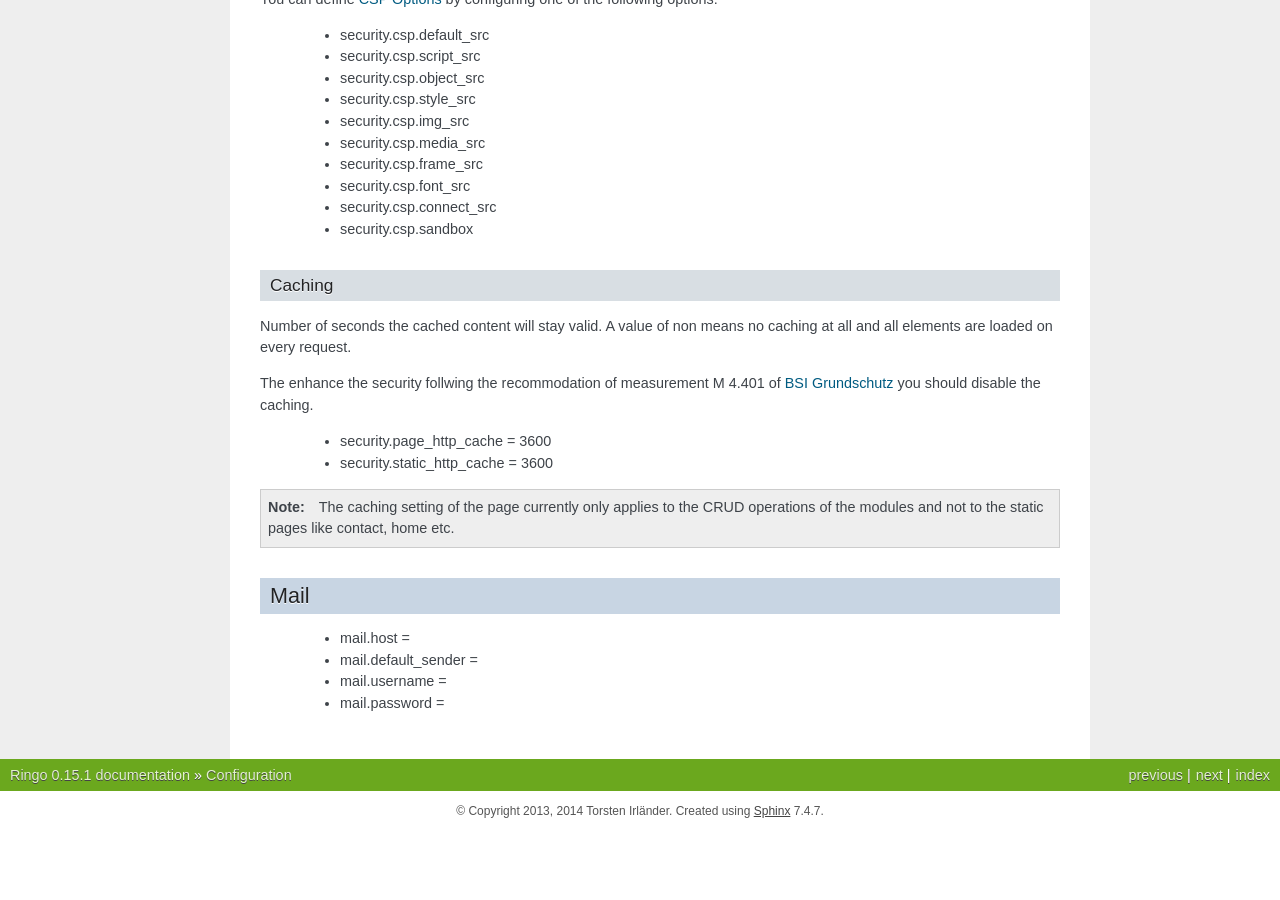
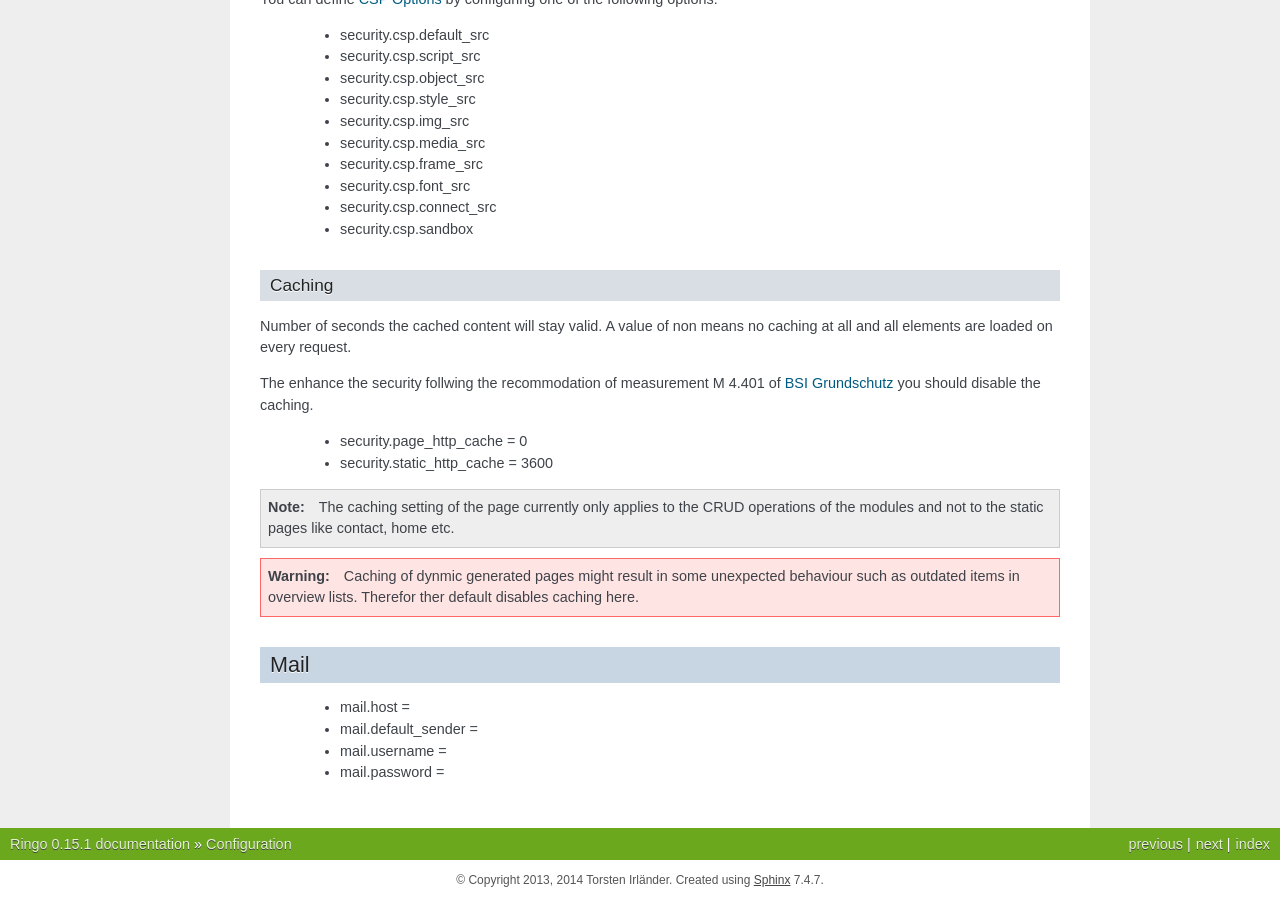
Before and after one commit to ringo-framework/ringo, a Sphinx documentation site: the page built from docs/source/config.rst, in a window 1280 px wide and 900 px high, scrolled down 1184 px. Built offline with Sphinx 7.4.7, drawn with Linux system fonts in a browser that asks for light colours; formulas are drawn with MathJax 3; before the commit the page ends 2015 px from its top, so only the background shows below that.

Commit message:
Set default cache of dynamic generated pages to 0

```diff
--- a/docs/source/config.rst
+++ b/docs/source/config.rst
@@ -76,7 +76,7 @@ caching at all and all elements are loaded on every request.
 The enhance the security follwing the recommodation of measurement M 4.401 of
 `BSI Grundschutz <https://www.bsi.bund.de/DE/Themen/ITGrundschutz/ITGrundschutzKataloge/Inhalt/_content/m/m04/m04401.html;jsessionid=116E42B16FBC9D779FD768E7CDE905A1.2_cid368>`_ you should disable the caching.
 
- * security.page_http_cache = 3600
+ * security.page_http_cache = 0
  * security.static_http_cache = 3600
 
 .. note::
@@ -84,6 +84,11 @@ The enhance the security follwing the recommodation of measurement M 4.401 of
    operations of the modules and not to the static pages like contact, home
    etc.
 
+.. warning::
+   Caching of dynmic generated pages might result in some unexpected behaviour
+   such as outdated items in overview lists. Therefor ther default disables
+   caching here.
+
 Mail
 ====
  * mail.host =
```
Also changed, not shown: 1 other file.
